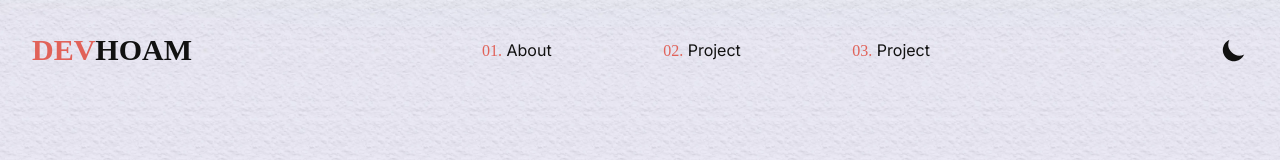
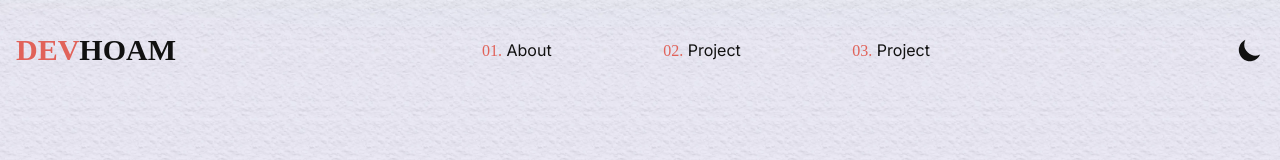
Before and after one commit to rayhansoe/rayhansoe.github.io, a Next.js app: page / in a window 1280 px wide. Shown: the top 160 px of the page. Built offline with nearby package versions, Linux system fonts and the light colour scheme; a web font is replaced by a local one.

Commit message:
fix container padding x.

```diff
--- a/components/Container.jsx
+++ b/components/Container.jsx
@@ -1,5 +1,5 @@
 const Container = ({ children }) => {
-	return <div className='container mx-auto px-4 md:px-8'>{children}</div>
+	return <div className=' mx-auto px-4 2xl:px-28'>{children}</div>
 }
 
 export default Container
```
